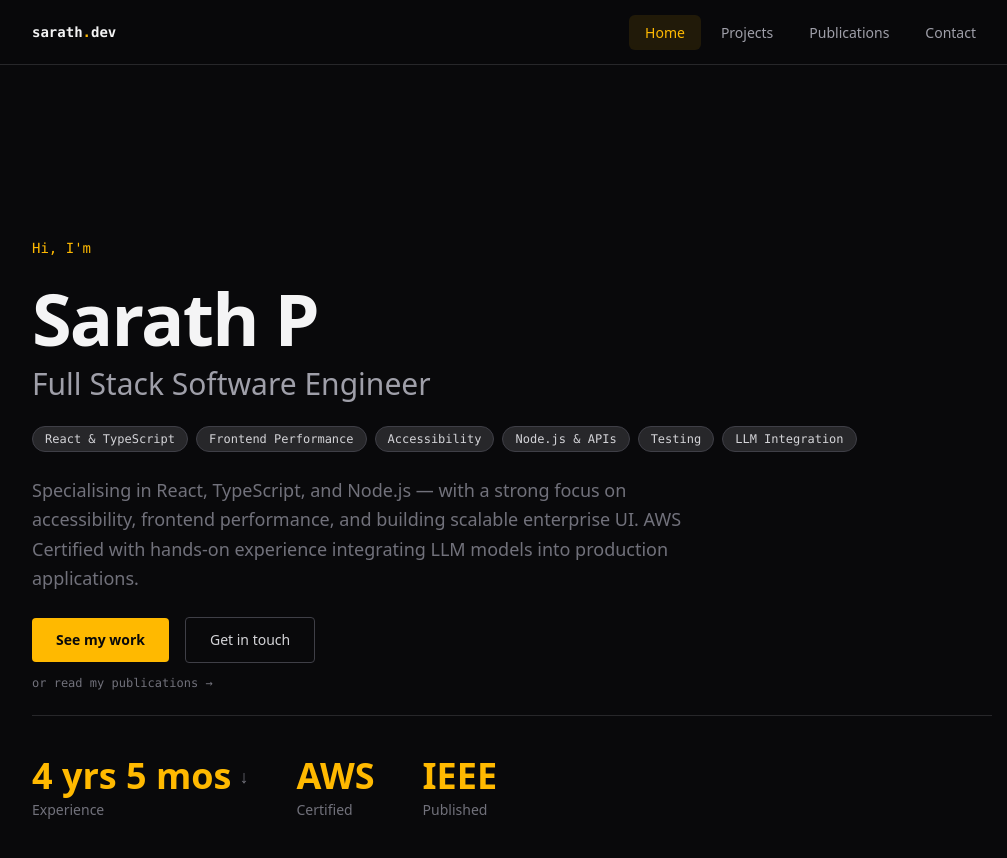
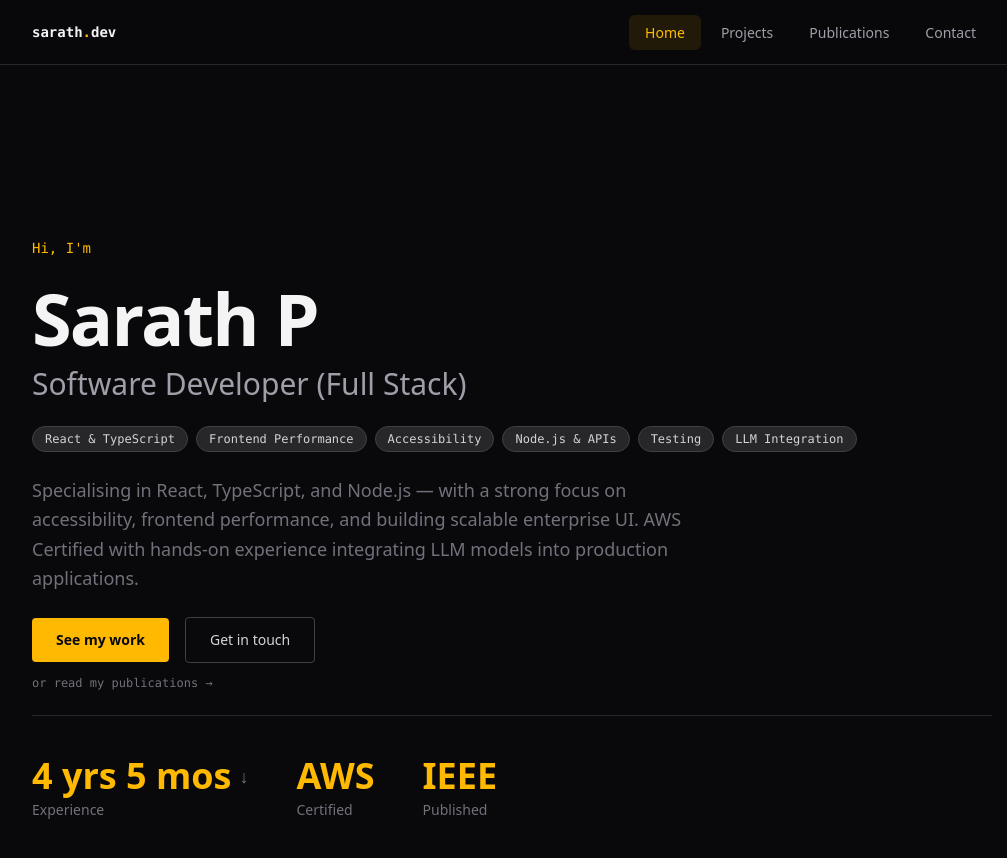
Before and after one commit to sarathp20/sarath-portfolio, a Next.js app: page / in a window 1280 px wide. Shown: the top 858 px of the page, without its empty margins (128-1135 px from the left). Built offline with nearby package versions, Linux system fonts and the light colour scheme.

Commit message:
chnaging full stack to software developer to match the cv

```diff
--- a/app/layout.tsx
+++ b/app/layout.tsx
@@ -4,8 +4,8 @@ import Navbar from './components/Navbar'
 import './globals.css'
 
 export const metadata: Metadata = {
-  title: 'Sarath P — Full Stack Engineer',
-  description: 'Full Stack Software Engineer · React · TypeScript · AWS Certified',
+  title: 'Sarath P — Software Developer',
+  description: 'Software Developer (Full Stack) · React · TypeScript · AWS Certified',
 }
 
 export default function RootLayout({ children }: { children: React.ReactNode }) {
--- a/app/page.tsx
+++ b/app/page.tsx
@@ -89,7 +89,7 @@ export default function Home() {
             Sarath P
           </h1>
           <h2 className="text-2xl font-medium text-zinc-400 sm:text-3xl">
-            Full Stack Software Engineer
+          Software Developer (Full Stack)
           </h2>
         </div>
 
```
